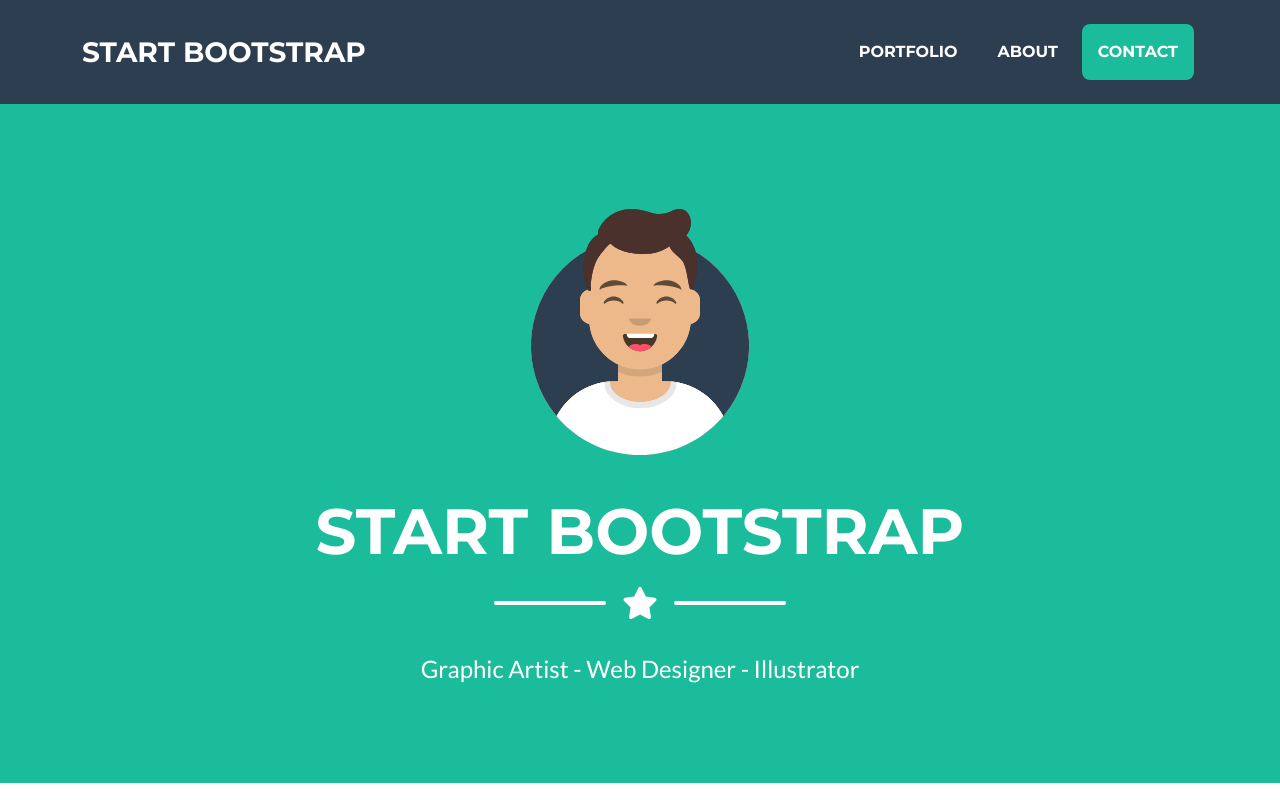
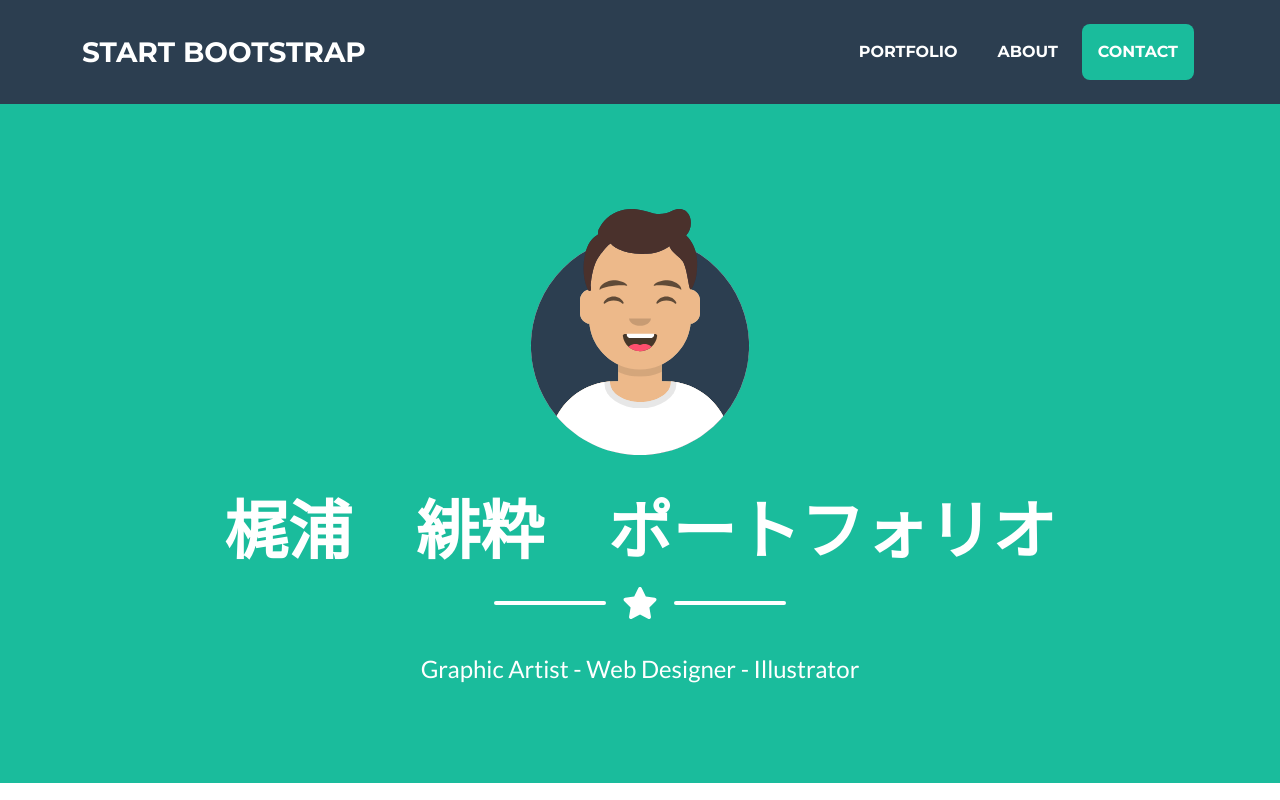
Before and after one commit to kajiura-portfolio/my-hp, a plain HTML site: page startbootstrap-freelancer-gh-pages/index.html in a window 1280 px wide. Shown: the top 800 px of the page. Drawn offline with nearby package versions, Linux system fonts and the light colour scheme.

Commit message:
Update index.html

```diff
--- a/startbootstrap-freelancer-gh-pages/index.html
+++ b/startbootstrap-freelancer-gh-pages/index.html
@@ -40,7 +40,7 @@
                 <!-- Masthead Avatar Image-->
                 <img class="masthead-avatar mb-5" src="assets/img/avataaars.svg" alt="..." />
                 <!-- Masthead Heading-->
-                <h1 class="masthead-heading text-uppercase mb-0">Start Bootstrap</h1>
+                <h1 class="masthead-heading text-uppercase mb-0">梶浦　緋粋　ポートフォリオ</h1>
                 <!-- Icon Divider-->
                 <div class="divider-custom divider-light">
                     <div class="divider-custom-line"></div>
```
